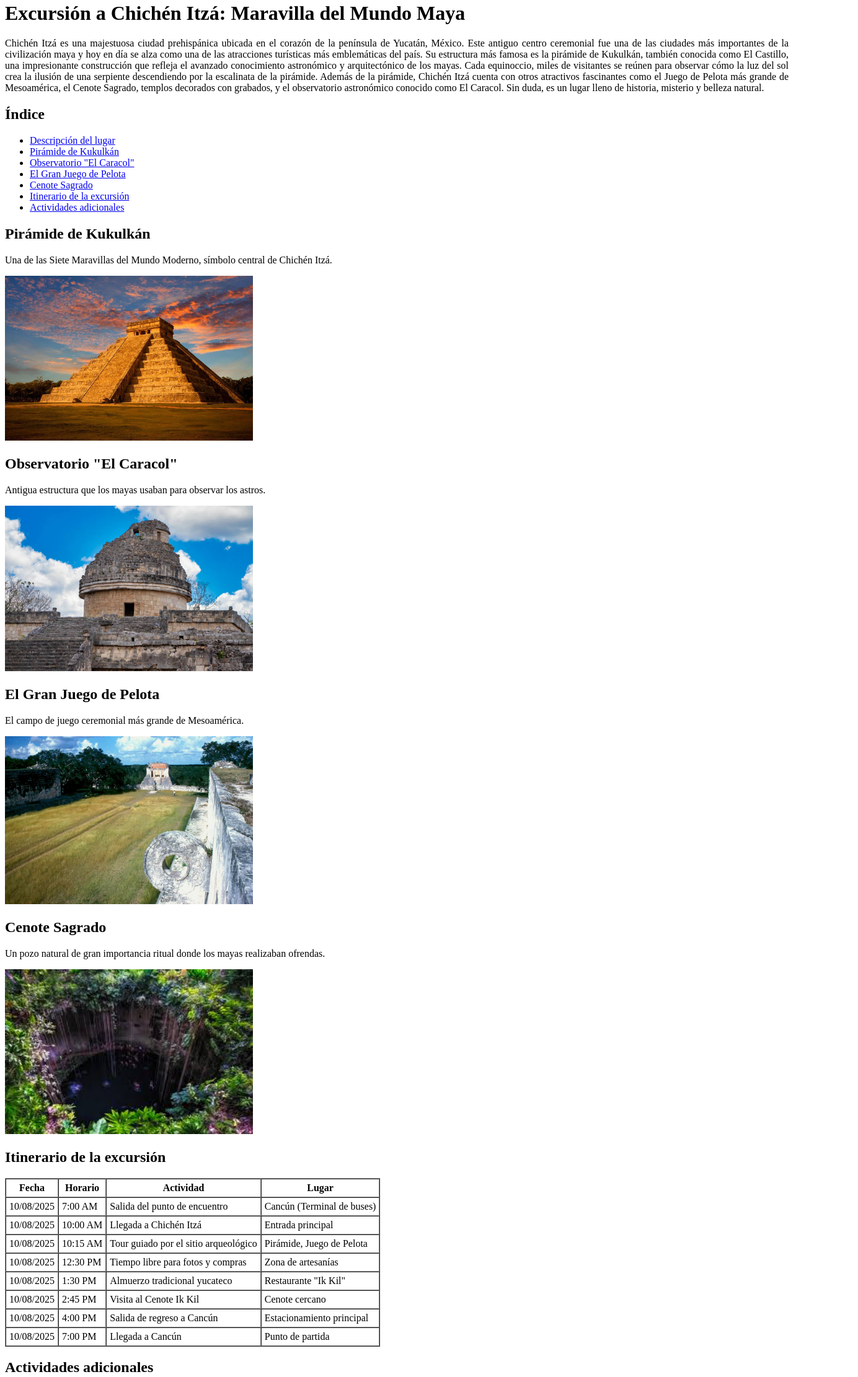
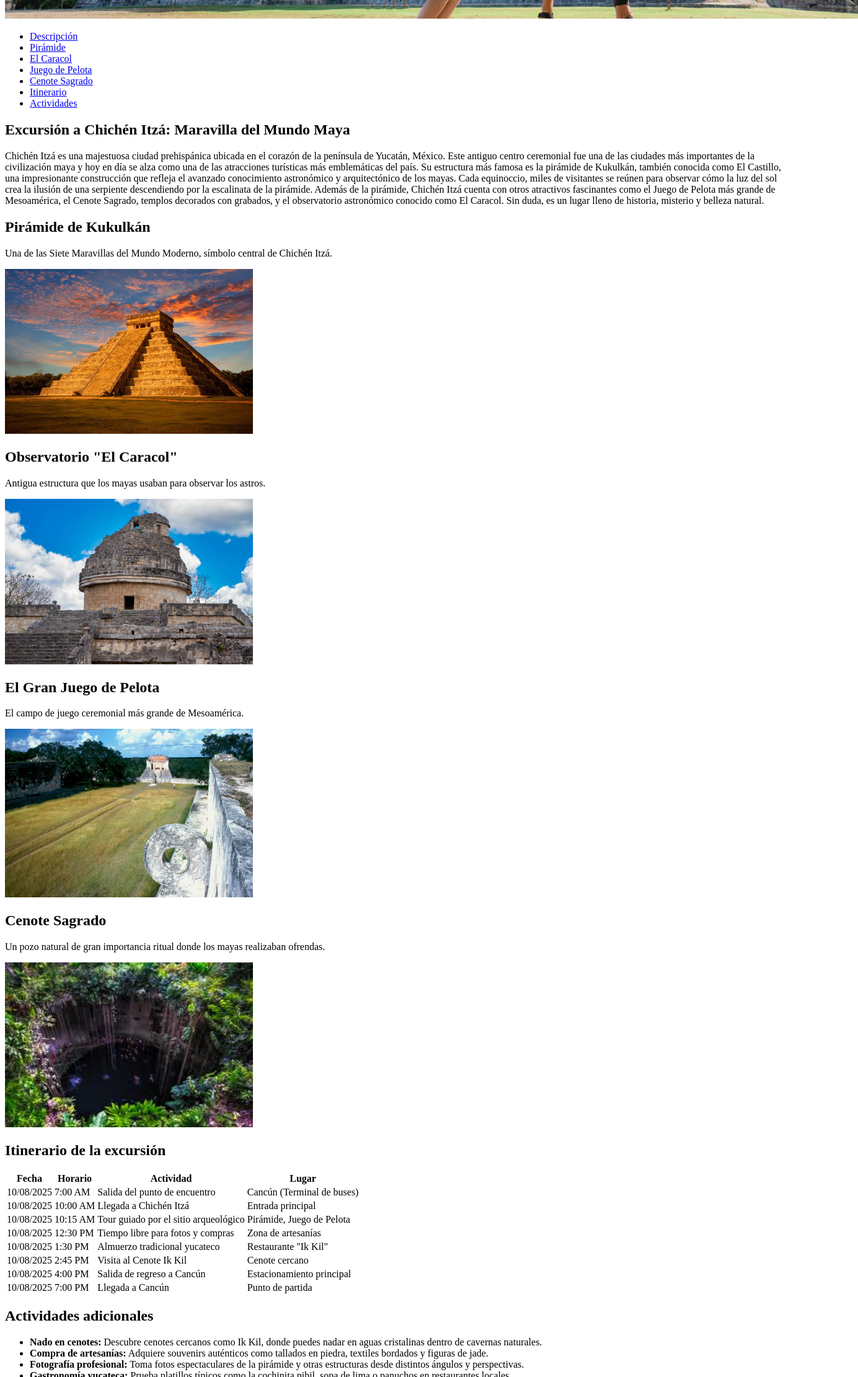
Before and after one commit to DanielJocol/Programaci-n-Web, a plain HTML site: page Hoja _Trabajo_1/index.html in a window 1280 px wide. Shown: the part 578-2800 px from the top of the page at 62% size, 1384 px wide, since content can reach past the window. Drawn offline with Linux system fonts and the light colour scheme.

Commit message:
Add files via upload

```diff
--- a/Hoja _Trabajo_1/index.html
+++ b/Hoja _Trabajo_1/index.html
@@ -1,21 +1,34 @@
 <!DOCTYPE html>
-<html>
+<html lang="es">
 <head>
   <meta charset="UTF-8" />
-    <title>Chichén Itzá</title>
+  <meta name="viewport" content="width=device-width, initial-scale=1.0" />
+  <title>Chichén Itzá - Maravilla del Mundo Maya</title>
+  <link rel="stylesheet" href="style.css" />
 </head>
-  <style>
-    .justificado {
-      text-align: justify;
-    }
-  </style>
 <body>
+  <header>
     <img
       src="Imagenes/chichen-itza (1).jpg"
-      alt="Imagen destacada"
-      style="width: 100%; height: auto; display: block"
+      alt="Vista panorámica de la pirámide de Chichén Itzá"
+      class="header-img"
     />
-    <h1 id="descripcion">Excursión a Chichén Itzá: Maravilla del Mundo Maya</h1>
+    <nav>
+      <ul>
+        <li><a href="#descripcion">Descripción</a></li>
+        <li><a href="#piramide">Pirámide</a></li>
+        <li><a href="#caracol">El Caracol</a></li>
+        <li><a href="#juego">Juego de Pelota</a></li>
+        <li><a href="#cenote">Cenote Sagrado</a></li>
+        <li><a href="#itinerario">Itinerario</a></li>
+        <li><a href="#actividades">Actividades</a></li>
+      </ul>
+    </nav>
+  </header>
+
+  <main>
+    <section id="descripcion">
+      <h1>Excursión a Chichén Itzá: Maravilla del Mundo Maya</h1>
       <p class="justificado">
         Chichén Itzá es una majestuosa ciudad prehispánica ubicada en el corazón
         de la península de Yucatán, México. Este antiguo centro ceremonial fue una
@@ -32,111 +45,126 @@
         conocido como El Caracol. Sin duda, es un lugar lleno de historia,
         misterio y belleza natural.
       </p>
+    </section>
 
-    <h2>Índice</h2>
-    <ul>
-      <li><a href="#descripcion">Descripción del lugar</a></li>
-      <li><a href="#piramide">Pirámide de Kukulkán</a></li>
-      <li><a href="#caracol">Observatorio "El Caracol"</a></li>
-      <li><a href="#juego">El Gran Juego de Pelota</a></li>
-      <li><a href="#cenote">Cenote Sagrado</a></li>
-      <li><a href="#itinerario">Itinerario de la excursión</a></li>
-      <li><a href="#actividades">Actividades adicionales</a></li>
-    </ul>
+    <section id="piramide">
+      <h2>Pirámide de Kukulkán</h2>
+      <p>Una de las Siete Maravillas del Mundo Moderno, símbolo central de Chichén Itzá.</p>
+      <img
+        src="Imagenes/piramide.jpg"
+        alt="Pirámide de Kukulkán en Chichén Itzá"
+        width="400"
+        loading="lazy"
+      />
+    </section>
 
-    <h2 id="piramide">Pirámide de Kukulkán</h2>
-    <p>
-      Una de las Siete Maravillas del Mundo Moderno, símbolo central de Chichén
-      Itzá.
-    </p>
-    <img src="Imagenes/piramide.jpg" width="400" />
+    <section id="caracol">
+      <h2>Observatorio "El Caracol"</h2>
+      <p>Antigua estructura que los mayas usaban para observar los astros.</p>
+      <img
+        src="Imagenes/caracol.jpg"
+        alt="Observatorio El Caracol"
+        width="400"
+        loading="lazy"
+      />
+    </section>
 
-    <h2 id="caracol">Observatorio "El Caracol"</h2>
-    <p>Antigua estructura que los mayas usaban para observar los astros.</p>
-    <img src="Imagenes/caracol.jpg" width="400" />
+    <section id="juego">
+      <h2>El Gran Juego de Pelota</h2>
+      <p>El campo de juego ceremonial más grande de Mesoamérica.</p>
+      <img
+        src="Imagenes/juego.jpg"
+        alt="Juego de Pelota en Chichén Itzá"
+        width="400"
+        loading="lazy"
+      />
+    </section>
 
-    <h2 id="juego">El Gran Juego de Pelota</h2>
-    <p>El campo de juego ceremonial más grande de Mesoamérica.</p>
-    <img src="Imagenes/juego.jpg" width="400" />
+    <section id="cenote">
+      <h2>Cenote Sagrado</h2>
+      <p>Un pozo natural de gran importancia ritual donde los mayas realizaban ofrendas.</p>
+      <img
+        src="Imagenes/cenote.jpg"
+        alt="Cenote Sagrado de Chichén Itzá"
+        width="400"
+        loading="lazy"
+      />
+    </section>
 
-    <h2 id="cenote">Cenote Sagrado</h2>
-    <p>
-      Un pozo natural de gran importancia ritual donde los mayas realizaban
-      ofrendas.
-    </p>
-    <img src="Imagenes/cenote.jpg" width="400" />
-
-    <table border="1" cellspacing="0" cellpadding="5">
-      <h2 id="itinerario">Itinerario de la excursión</h2>
-
+    <section id="itinerario">
+      <h2>Itinerario de la excursión</h2>
+      <table>
         <thead>
           <tr>
-          <th>Fecha</th>
-          <th>Horario</th>
-          <th>Actividad</th>
-          <th>Lugar</th>
+            <th scope="col">Fecha</th>
+            <th scope="col">Horario</th>
+            <th scope="col">Actividad</th>
+            <th scope="col">Lugar</th>
           </tr>
         </thead>
         <tbody>
           <tr>
-          <td>10/08/2025</td>
-          <td>7:00 AM</td>
-          <td>Salida del punto de encuentro</td>
-          <td>Cancún (Terminal de buses)</td>
+            <td data-label="Fecha">10/08/2025</td>
+            <td data-label="Horario">7:00 AM</td>
+            <td data-label="Actividad">Salida del punto de encuentro</td>
+            <td data-label="Lugar">Cancún (Terminal de buses)</td>
           </tr>
           <tr>
-          <td>10/08/2025</td>
-          <td>10:00 AM</td>
-          <td>Llegada a Chichén Itzá</td>
-          <td>Entrada principal</td>
+            <td data-label="Fecha">10/08/2025</td>
+            <td data-label="Horario">10:00 AM</td>
+            <td data-label="Actividad">Llegada a Chichén Itzá</td>
+            <td data-label="Lugar">Entrada principal</td>
           </tr>
           <tr>
-          <td>10/08/2025</td>
-          <td>10:15 AM</td>
-          <td>Tour guiado por el sitio arqueológico</td>
-          <td>Pirámide, Juego de Pelota</td>
+            <td data-label="Fecha">10/08/2025</td>
+            <td data-label="Horario">10:15 AM</td>
+            <td data-label="Actividad">Tour guiado por el sitio arqueológico</td>
+            <td data-label="Lugar">Pirámide, Juego de Pelota</td>
           </tr>
           <tr>
-          <td>10/08/2025</td>
-          <td>12:30 PM</td>
-          <td>Tiempo libre para fotos y compras</td>
-          <td>Zona de artesanías</td>
+            <td data-label="Fecha">10/08/2025</td>
+            <td data-label="Horario">12:30 PM</td>
+            <td data-label="Actividad">Tiempo libre para fotos y compras</td>
+            <td data-label="Lugar">Zona de artesanías</td>
           </tr>
           <tr>
-          <td>10/08/2025</td>
-          <td>1:30 PM</td>
-          <td>Almuerzo tradicional yucateco</td>
-          <td>Restaurante "Ik Kil"</td>
+            <td data-label="Fecha">10/08/2025</td>
+            <td data-label="Horario">1:30 PM</td>
+            <td data-label="Actividad">Almuerzo tradicional yucateco</td>
+            <td data-label="Lugar">Restaurante "Ik Kil"</td>
           </tr>
           <tr>
-          <td>10/08/2025</td>
-          <td>2:45 PM</td>
-          <td>Visita al Cenote Ik Kil</td>
-          <td>Cenote cercano</td>
+            <td data-label="Fecha">10/08/2025</td>
+            <td data-label="Horario">2:45 PM</td>
+            <td data-label="Actividad">Visita al Cenote Ik Kil</td>
+            <td data-label="Lugar">Cenote cercano</td>
           </tr>
           <tr>
-          <td>10/08/2025</td>
-          <td>4:00 PM</td>
-          <td>Salida de regreso a Cancún</td>
-          <td>Estacionamiento principal</td>
+            <td data-label="Fecha">10/08/2025</td>
+            <td data-label="Horario">4:00 PM</td>
+            <td data-label="Actividad">Salida de regreso a Cancún</td>
+            <td data-label="Lugar">Estacionamiento principal</td>
           </tr>
           <tr>
-          <td>10/08/2025</td>
-          <td>7:00 PM</td>
-          <td>Llegada a Cancún</td>
-          <td>Punto de partida</td>
+            <td data-label="Fecha">10/08/2025</td>
+            <td data-label="Horario">7:00 PM</td>
+            <td data-label="Actividad">Llegada a Cancún</td>
+            <td data-label="Lugar">Punto de partida</td>
           </tr>
         </tbody>
       </table>
-    <h2 id="actividades">Actividades adicionales</h2>
+    </section>
+
+    <section id="actividades">
+      <h2>Actividades adicionales</h2>
       <ul>
         <li>
           <strong>Nado en cenotes:</strong> Descubre cenotes cercanos como Ik Kil,
           donde puedes nadar en aguas cristalinas dentro de cavernas naturales.
         </li>
         <li>
-        <strong>Compra de artesanías:</strong> Adquiere souvenirs auténticos
-        como tallados en piedra, textiles bordados y figuras de jade.
+          <strong>Compra de artesanías:</strong> Adquiere souvenirs auténticos como
+          tallados en piedra, textiles bordados y figuras de jade.
         </li>
         <li>
           <strong>Fotografía profesional:</strong> Toma fotos espectaculares de la
@@ -147,21 +175,23 @@
           cochinita pibil, sopa de lima o panuchos en restaurantes locales.
         </li>
         <li>
-        <strong>Espectáculos nocturnos:</strong> Algunos tours ofrecen un show
-        de luz y sonido en la pirámide, con efectos visuales y narración
-        histórica.
+          <strong>Espectáculos nocturnos:</strong> Algunos tours ofrecen un show de
+          luz y sonido en la pirámide, con efectos visuales y narración histórica.
         </li>
         <li>
-        <strong>Exploración libre:</strong> Recorre a tu ritmo templos
-        secundarios, caminos y estructuras menos visitadas.
+          <strong>Exploración libre:</strong> Recorre a tu ritmo templos secundarios,
+          caminos y estructuras menos visitadas.
         </li>
       </ul>
-  </body>
+    </section>
+  </main>
+
   <footer>
     <p>
-      Página desarrollada por: Herbert Daniel Jocol Morataya<br>
-      Carné: 9490-22-423<br>
+      Página desarrollada por: Herbert Daniel Jocol Morataya<br />
+      Carné: 9490-22-423<br />
       Sección: "B"
     </p>
   </footer>
+</body>
 </html>
```
Lines whose indentation alone changed are shown as unchanged.
